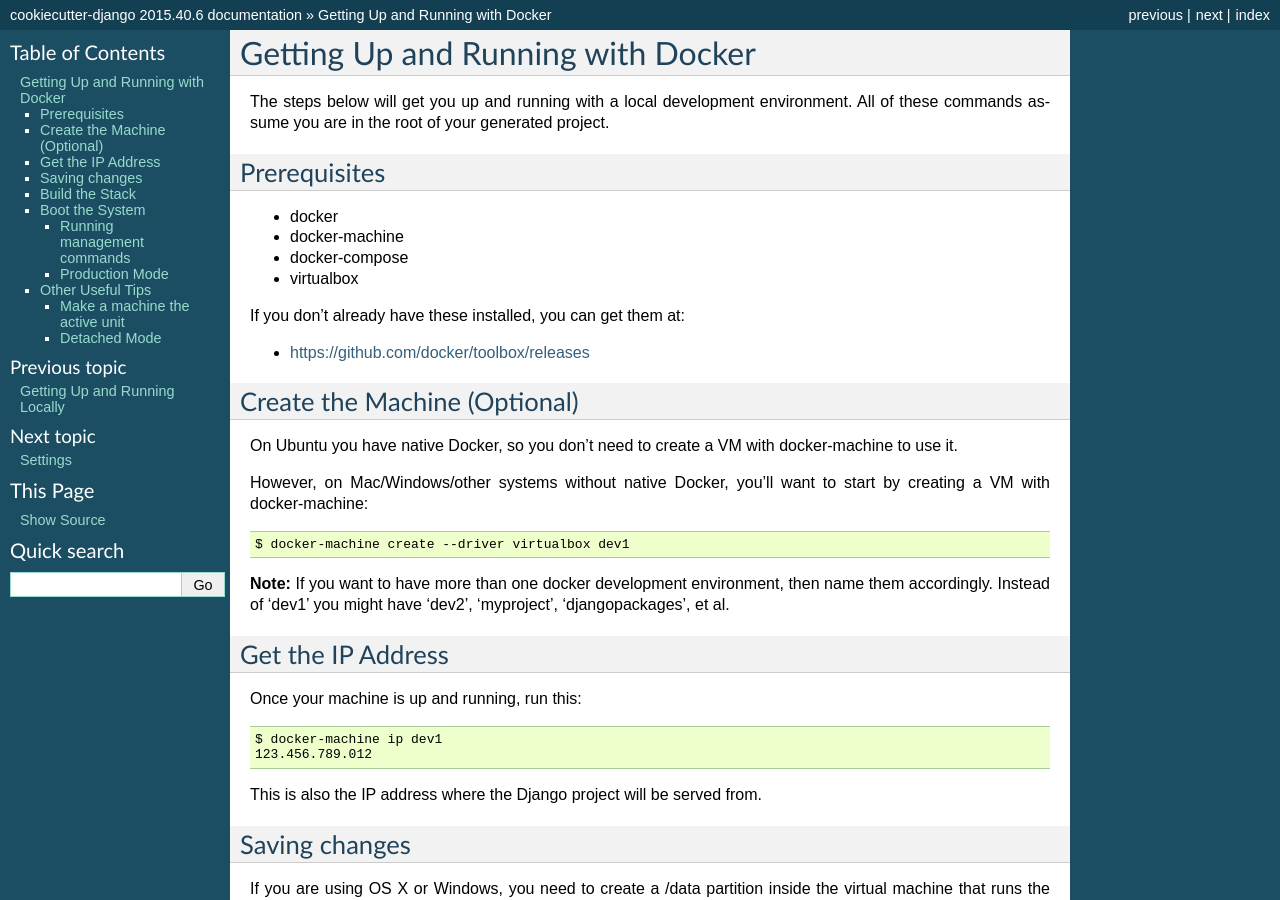
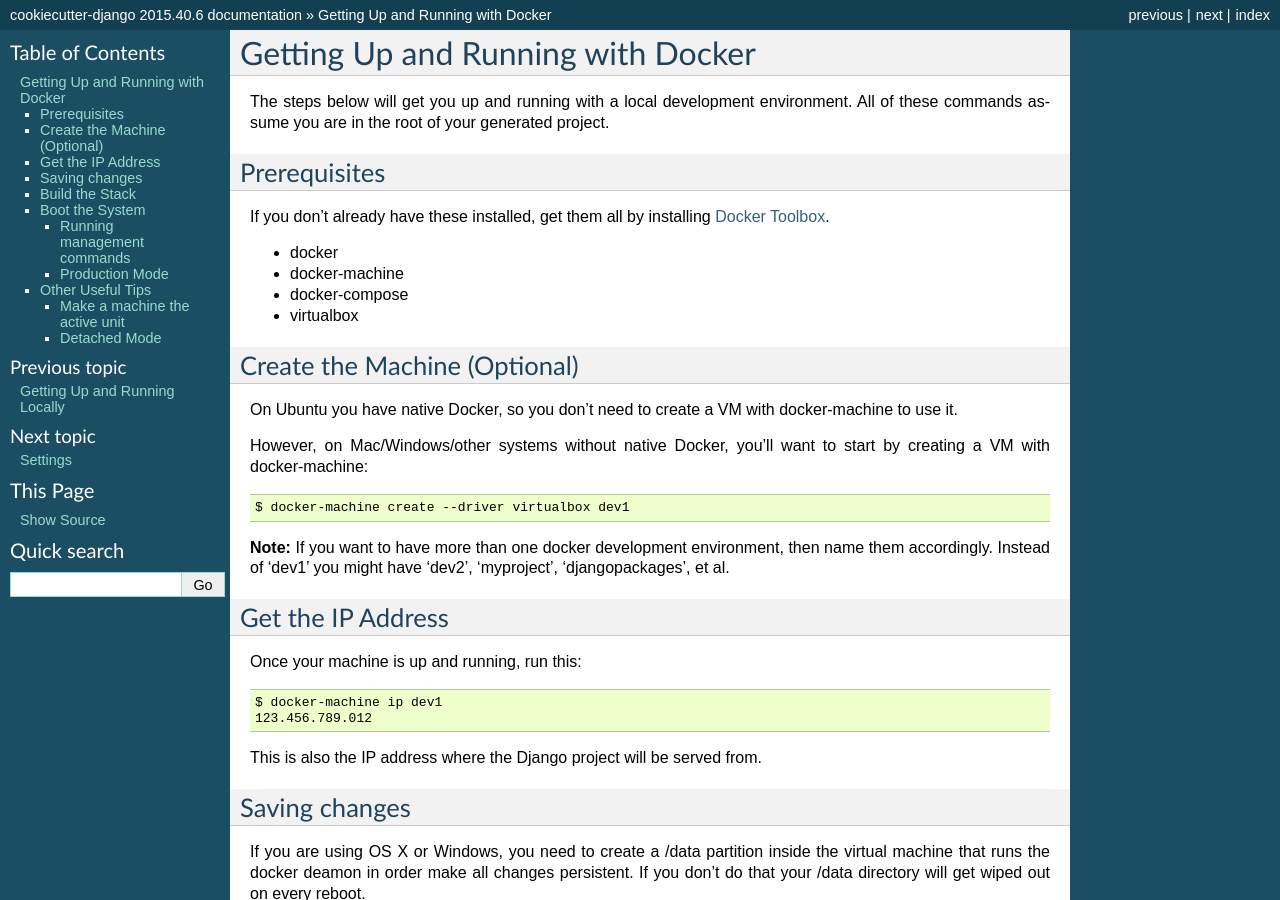
Before and after one commit to cookiecutter/cookiecutter-django, a Sphinx documentation site: the page built from docs/developing-locally-docker.rst, in a window 1280 px wide and 900 px high. Built offline with Sphinx 7.4.7, drawn with Linux system fonts in a browser that asks for light colours.

Commit message:
Explain Docker Toolbox better.

```diff
--- a/docs/developing-locally-docker.rst
+++ b/docs/developing-locally-docker.rst
@@ -9,14 +9,14 @@
 Prerequisites
 --------------
 
+If you don't already have these installed, get them all by installing `Docker Toolbox`_.
+
 * docker
 * docker-machine
 * docker-compose
 * virtualbox
 
-If you don't already have these installed, you can get them at:
-
-* https://github.com/docker/toolbox/releases
+.. _`Docker Toolbox`: https://github.com/docker/toolbox/releases
 
 Create the Machine (Optional)
 -------------------------------
```
